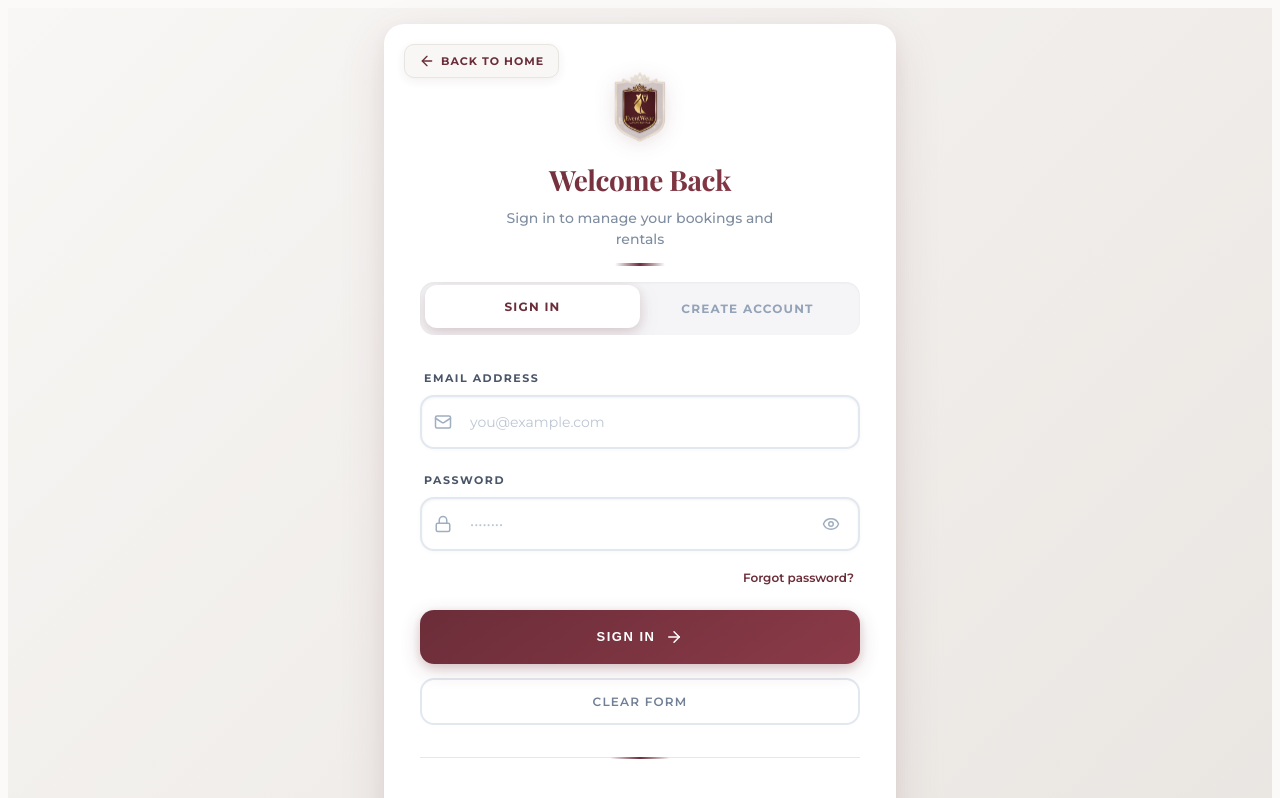
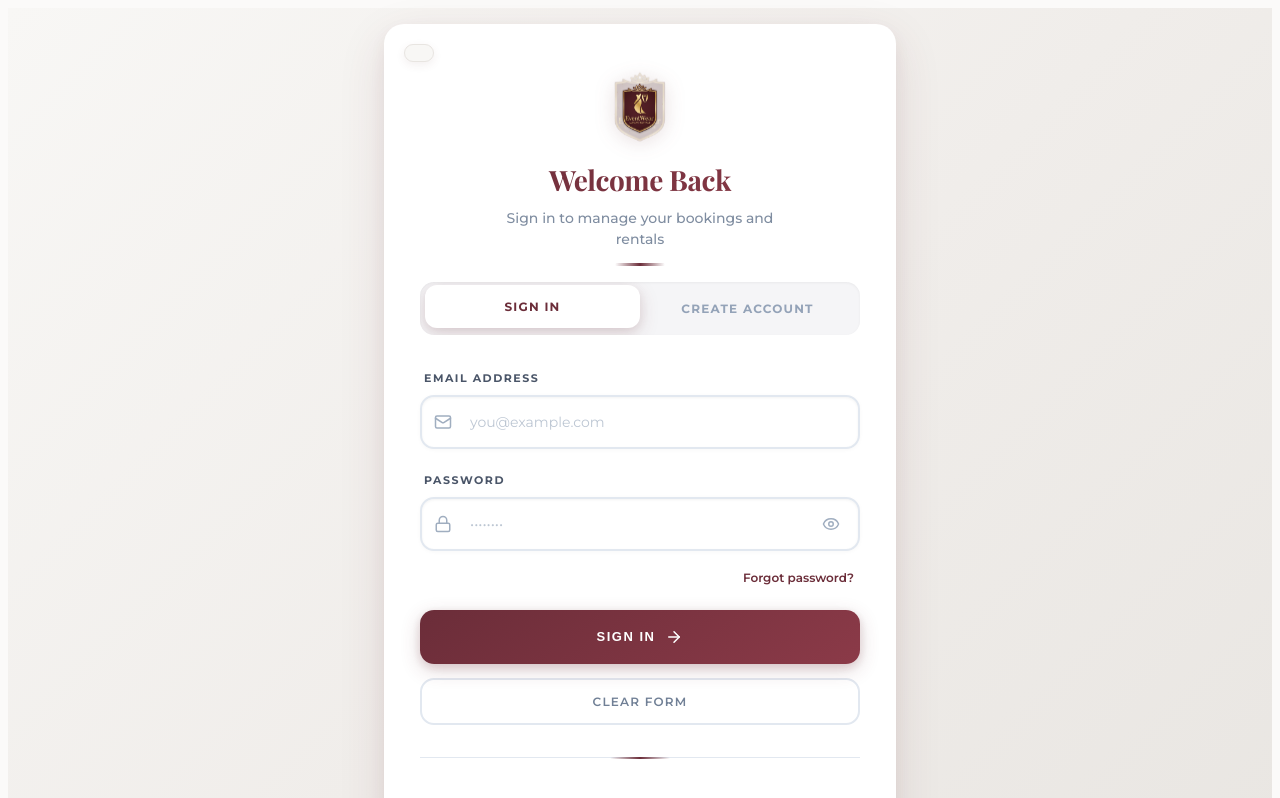
Before and after one commit to JasCiely/IT342_G5_Palicte_Lab1, a React (Vite) app in the folder web/: page /auth in a window 1280 px wide. Shown: the top 798 px of the page. Built offline with nearby package versions, Linux system fonts and the light colour scheme.

Commit message:
fix: improve UI of authentication pages
Refined the UI of login and registration pages by improving layout, spacing, alignment, and overall visual consistency for a smoother user experience.

```diff
--- a/web/src/pages/Auth.jsx
+++ b/web/src/pages/Auth.jsx
@@ -249,8 +249,6 @@ const Auth = ({ onLogin }) => {
           onClick={() => navigate('/')}
           disabled={isLoading}
         >
-          <ArrowLeft size={16} />
-          <span>Back to Home</span>
         </button>
 
         <div className="auth-header">
```
